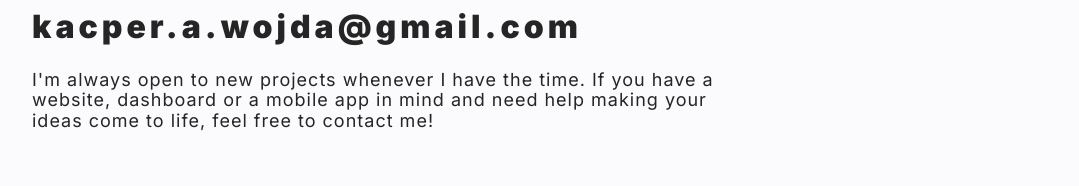
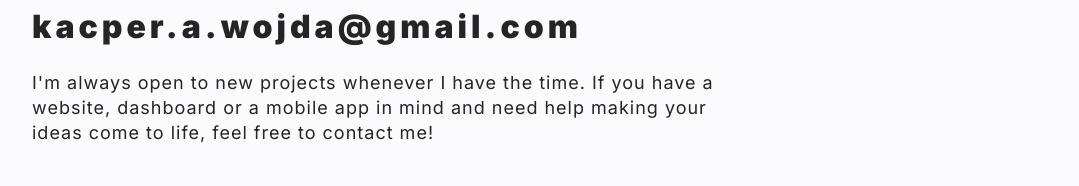
Before and after one commit to wojdaSoftware/personal-homepage, a React (Create React App) app: page / in a window 1280 px wide. Shown: the part 1520-1706 px from the top of the page, without its empty margins (0-1079 px from the left). Built offline with nearby package versions, Linux system fonts and the light colour scheme; no server answers.

Commit message:
increased line-height

```diff
--- a/src/components/Footer/styled.js
+++ b/src/components/Footer/styled.js
@@ -89,6 +89,7 @@ export const StyledParagraph = styled.p`
   margin: 24px 0 0 0;
   color: ${({ theme }) => theme.color.black};
   letter-spacing: 1px;
+  line-height: 25.2px;
 
   ${({ $darkTheme }) => $darkTheme && css`
     color: ${({ theme }) => theme.color.white};
```
